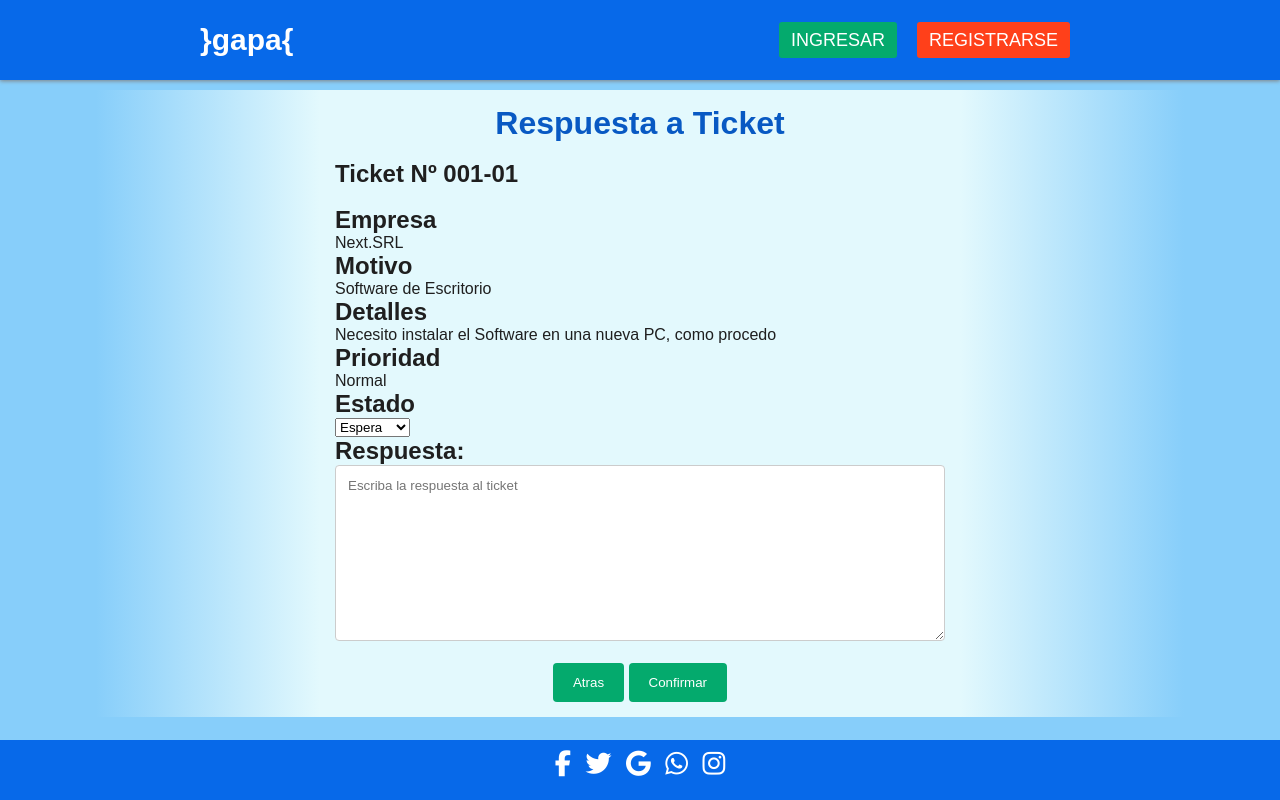
After one commit to P4B0N/Ticketera_Django, a Django app: page /ticketera/respuesta_ticket in a window 1280 px wide. The commit adds this page. Run offline with Django 3.2, Linux system fonts and the light colour scheme; some libraries are stand-ins or nearby versions.

Commit message:
Filter en bienvenida + Vista Respuesta + Cambios de links

```diff
--- a/templates/ticketera/bienvenida.html
+++ b/templates/ticketera/bienvenida.html
@@ -8,15 +8,16 @@ Bienvenido
                     <br/>
                     <br/>
                     <br/>
-                    <h1 class="articulo_titulo">BIENVENIDO!!!</h1>
+                    <h1 class="articulo_titulo">BIENVENIDO!</h1>
                     <br/>
                     <br/>
-                    <h2 class="articulo_texto">{{nombre}}</h2>
+                    <h2 class="articulo_texto">{{nombre|capfirst}}</h2>
                 </div>
                 <br/>
                 <br/>
                 <br/>
                 <a href="{% url "nuevo_ticket" %}"><input type="button" value="INICIAR TICKET"></a>
                 <a href="{% url "seguimiento" %}"><input type="button" value="SEGUIR TICKET"></a>
+                <a href="{% url "respuesta_ticket" %}"><input type="button" value="RESPONDER TICKET"></a>
             </div>
 {% endblock contenido %}
--- a/templates/ticketera/envio_confirmado.html
+++ b/templates/ticketera/envio_confirmado.html
@@ -8,14 +8,14 @@ Envío confirmado
         <br/>
         <br/>
         <br/>
-        <h1 class="articulo_titulo">SU TICKET FUE ENVIADO EXITOSAMENTE!!!</h1>
+        <h1 class="articulo_titulo">TICKET ENVIADO EXITOSAMENTE!</h1>
         <br/>
         <br/>
         </div>
         <br/>
         <br/>
         <br/>
-        <a href="{% url "nuevo_ticket" %}"><input type="button" value="Nuevo Ticket" ></a>
+        <a href="{% url "bienvenida" nombre %}"><input type="button" value="Atras" ></a>
         <a href="{% url "login" %}"><input type="button" value="Salir" ></a>
 </div>
 {% endblock contenido %}
--- /dev/null
+++ b/templates/ticketera/respuesta_ticket.html
@@ -0,0 +1,28 @@
+{% extends "template_base.html" %}
+{% block titulo %}
+Respuesta a ticket
+{% endblock titulo %}
+{% block contenido %}
+<div class="container">
+    <h1 class="articulo_titulo">Respuesta a Ticket</h1><br/>
+    <div align="left" >
+    <h2 class="articulo_texto">Ticket Nº 001-01</h2><br/>
+    <h2 class="articulo_texto">Empresa</h2><p class="articulo_texto">Next.SRL</p>
+    <h2 class="articulo_texto">Motivo </h2><p class="articulo_texto">Software de Escritorio </p>
+    <h2 class="articulo_texto">Detalles </h2><p class="articulo_texto">Necesito instalar el Software en una nueva PC, como procedo </p>
+    <h2 class="articulo_texto">Prioridad </h2><p class="articulo_texto">Normal </p>
+    <h2 class="articulo_texto">Estado </h2>
+    <select name="Estado">
+        <option>Espera</option>
+        <option>En curso</option>
+        <option>Resuelto</option>
+    </select>
+    <h2 class="articulo_texto">Respuesta:</h2>
+    <textarea name="texto" cols="80" rows="10" placeholder="Escriba la respuesta al ticket"
+    required></textarea>
+    </div>
+    <br/>
+    <a href="{% url "bienvenida" nombre %}"><input type="button" value="Atras" ></a>
+    <a href="{% url "envio_confirmado" %}"><input type="button" value="Confirmar" ></a>
+</div>
+{% endblock contenido %}
--- a/templates/ticketera/seguimiento.html
+++ b/templates/ticketera/seguimiento.html
@@ -38,7 +38,7 @@ Seguimiento
     </form>
     </div>
     <br/>
-    <a href="{% url "nuevo_ticket" %}"><input type="button" value="Nuevo Ticket" ></a>
-    <a href="{% url "login" %}"><input type="button" value="Salir" ></a>
+     <a href="{% url "bienvenida" nombre %}"><input type="button" value="Atras" ></a>
+     <a href="{% url "nuevo_ticket" %}"><input type="button" value="Nuevo Ticket" ></a>
 </div>
 {% endblock contenido %}
--- a/ticketera/urls.py
+++ b/ticketera/urls.py
@@ -9,5 +9,6 @@ urlpatterns = [
     path('ticketera/login', views.login, name="login"),
     path('ticketera/nuevo_ticket', views.nuevo_ticket, name="nuevo_ticket"),
     path('ticketera/registro', views.registro, name="registro"),
-    path('ticketera/seguimiento', views.seguimiento, name="seguimiento")
+    path('ticketera/seguimiento', views.seguimiento, name="seguimiento"),
+    path('ticketera/respuesta_ticket', views.respuesta_ticket, name="respuesta_ticket")
 ]
--- a/ticketera/views.py
+++ b/ticketera/views.py
@@ -1,5 +1,8 @@
 from django.shortcuts import render
 from django.http import HttpResponse
+
+
+nombre="nombre_de_usuario"  # Nombre del usuario logueado
 
 # Create your views here.
 def index(request):
@@ -12,17 +15,20 @@ def confirmacion_ticket(request):
     return render(request, "ticketera/confirmacion_ticket.html")
 
 def envio_confirmado(request):
-    return render(request, "ticketera/envio_confirmado.html")
+    return render(request, "ticketera/envio_confirmado.html",{"nombre":nombre})
 
 def login(request):
-    nombre="Nombre_de_usuario"
+
     return render(request, "ticketera/login.html",{"nombre":nombre})
 
 def nuevo_ticket(request):
-    return render(request, "ticketera/nuevo_ticket.html")
+    return render(request, "ticketera/nuevo_ticket.html",{"nombre":nombre})
 
 def registro(request):
     return render(request, "ticketera/registro.html")
 
 def seguimiento(request):
-    return render(request, "ticketera/seguimiento.html")
+    return render(request, "ticketera/seguimiento.html",{"nombre":nombre})
+
+def respuesta_ticket(request):
+    return render(request, "ticketera/respuesta_ticket.html",{"nombre":nombre})
```
Also changed, not shown: templates/ticketera/nuevo_ticket.html (+3 -6 lines).
